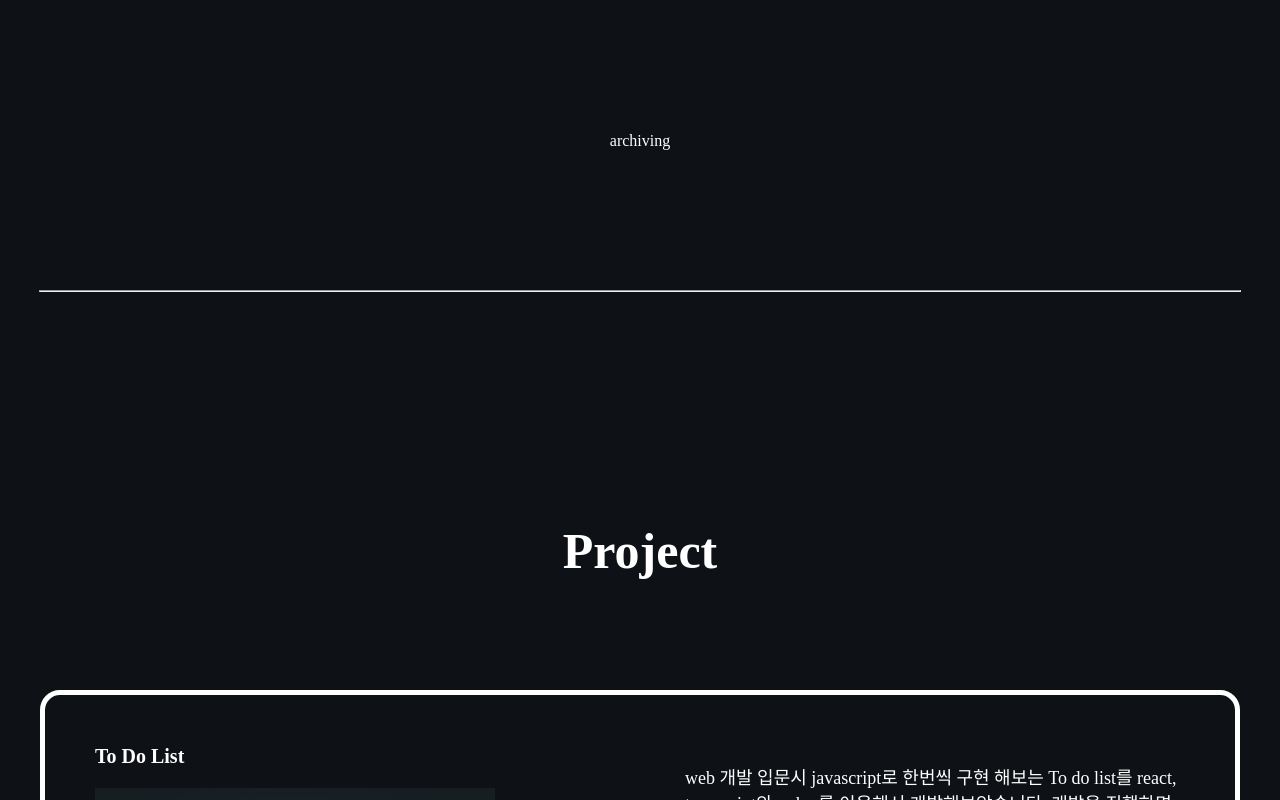
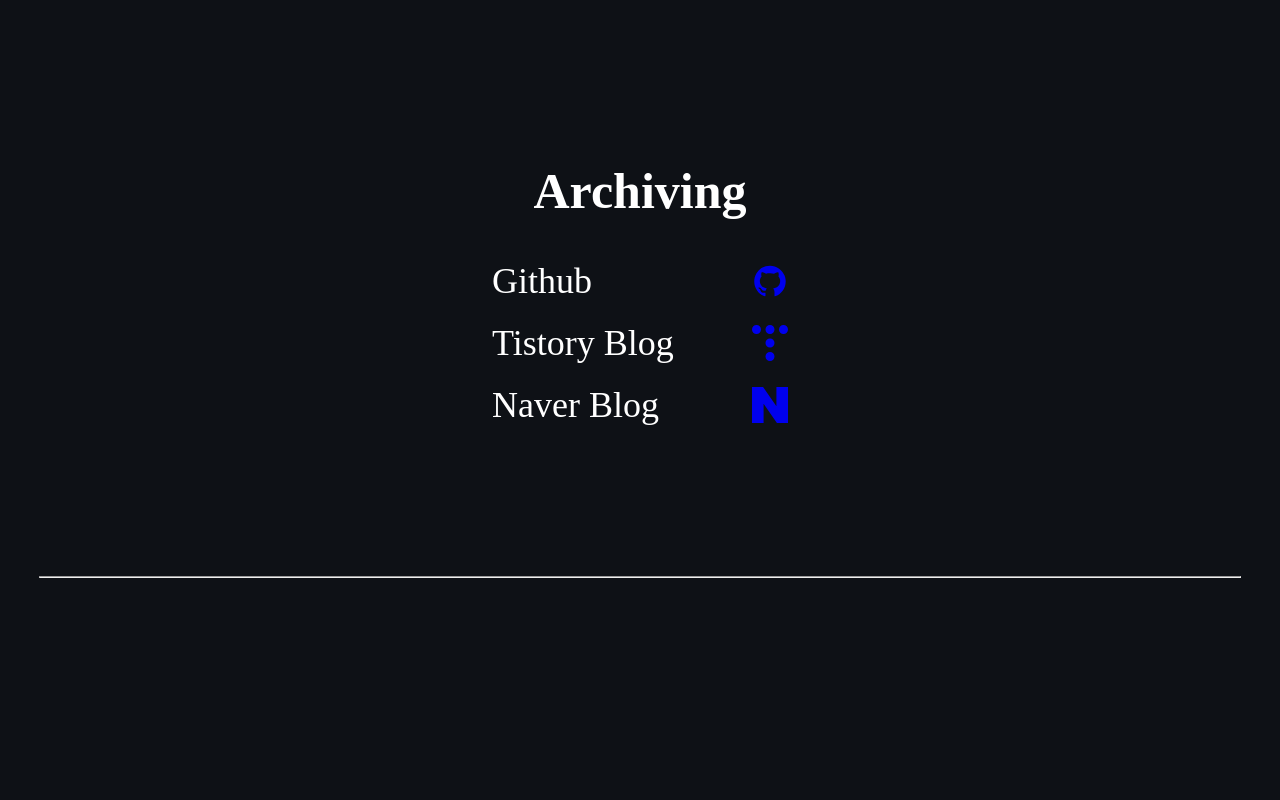
Before and after one commit to bomi8489/mini-blog, a React (Create React App) app: page / in a window 1280 px wide. Shown: the part 2520-3320 px from the top of the page. Built offline with nearby package versions, Linux system fonts and the light colour scheme; the HTML template or start-up script is replaced by a standard one.

Commit message:
ArchivingComponent

```diff
--- a/src/Components/Container/Main.js
+++ b/src/Components/Container/Main.js
@@ -74,7 +74,7 @@ const Main = () => {
                             <a href='https://37degree.tistory.com/' target='_blank' rel="noreferrer"><SiTistory size={33}/></a>
                         </div>
                         <div>
-                            <a href='https://blog.naver.com/PostList.naver?blogId=b____omi' target='_blank' rel="noreferrer"><SiNaver size={33} color='white'/></a>
+                            <a href='https://blog.naver.com/b____omi' target='_blank' rel="noreferrer"><SiNaver size={33} color='white'/></a>
                         </div>
                     </div>
                     <span>© 2023. Kwon Ki Beom. All rights reserved.</span>
--- a/src/Components/Container/MainContentsComponent.js
+++ b/src/Components/Container/MainContentsComponent.js
@@ -20,6 +20,8 @@ import {AiOutlineHtml5} from 'react-icons/ai';
 import {IoLogoCss3} from 'react-icons/io';
 import {SiReact, SiTypescript, SiRedux} from 'react-icons/si';
 import {DiJavascript} from 'react-icons/di';
+import {AiFillGithub} from 'react-icons/ai';
+import {SiNaver, SiTistory} from 'react-icons/si';
 import insta from './images/insta.png';
 import movieApp from './images/movie-app.png';
 import todolist from './images/todolist.png';
@@ -111,7 +113,27 @@ const MainContentsComponent = forwardRef((_, ref) => {
             </StackComponent>
 
             <ArchivingComponent>
-                <div>archiving</div>
+                <div>Archiving</div>
+                <div>
+                    <div>
+                        <div>Github</div>
+                        <a href='https://github.com/bomi8489' target='_blank' rel="noreferrer">
+                            <AiFillGithub />
+                        </a>
+                    </div>
+                    <div>
+                        <div>Tistory Blog</div>
+                        <a href='https://37degree.tistory.com/' target='_blank' rel="noreferrer">
+                            <SiTistory />
+                        </a>
+                    </div>
+                    <div>
+                        <div>Naver Blog</div>
+                        <a href='https://blog.naver.com/b____omi' target='_blank' rel="noreferrer">
+                            <SiNaver />
+                        </a>
+                    </div>
+                </div>
             </ArchivingComponent>
 
             <hr />
--- a/src/Components/Presenter/MainPresenter.js
+++ b/src/Components/Presenter/MainPresenter.js
@@ -54,6 +54,8 @@ const NavButton = styled.div`
     font-weight: bold;
     &:hover {
         cursor: pointer;
+        transition: transform 0.1s ease-in-out;
+        transform: translateY(-3px);
     }
 `
 
@@ -153,6 +155,38 @@ const ArchivingComponent = styled.div`
     padding-top: 150px;
     padding-bottom: 40px;
     margin-bottom: 100px;
+    width: 1200px;
+
+    > div:first-child {
+        font-size: 50px;
+        font-weight: bold;
+        margin: 30px 0;
+    }
+
+    > div:nth-child(2) {
+        display: flex;
+        flex-direction: column;
+        > div {
+            display: flex;
+            margin: 10px 0;
+            > div {
+                font-size: 36px;
+                width: 240px;
+            }
+            > a {
+                display: flex;
+                align-items: center;
+                > svg {
+                    margin-left: 20px;
+                    width: 36px;
+                    height: 36px;
+                    &:hover {
+                        cursor: pointer;
+                    }
+                }
+            }
+        }
+    }
 `
 
 const ProjectComponent = styled.div`
@@ -175,7 +209,7 @@ const ProjectComponent = styled.div`
         margin: 30px 0;
         display: flex;
         justify-content: space-between;
-        border: solid 5px white;
+        border: solid 3px white;
         border-radius: 20px;
         padding: 50px;
 
```
